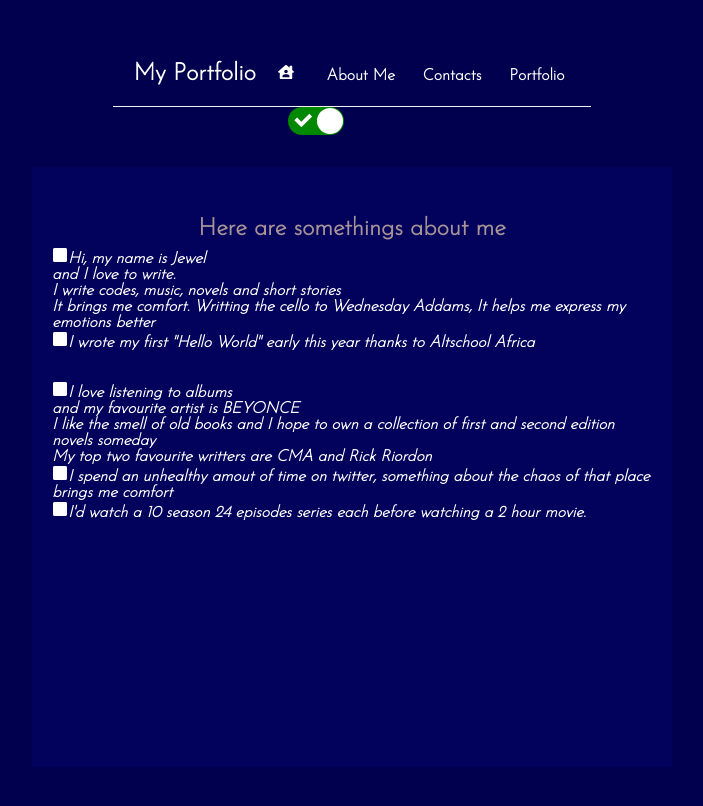
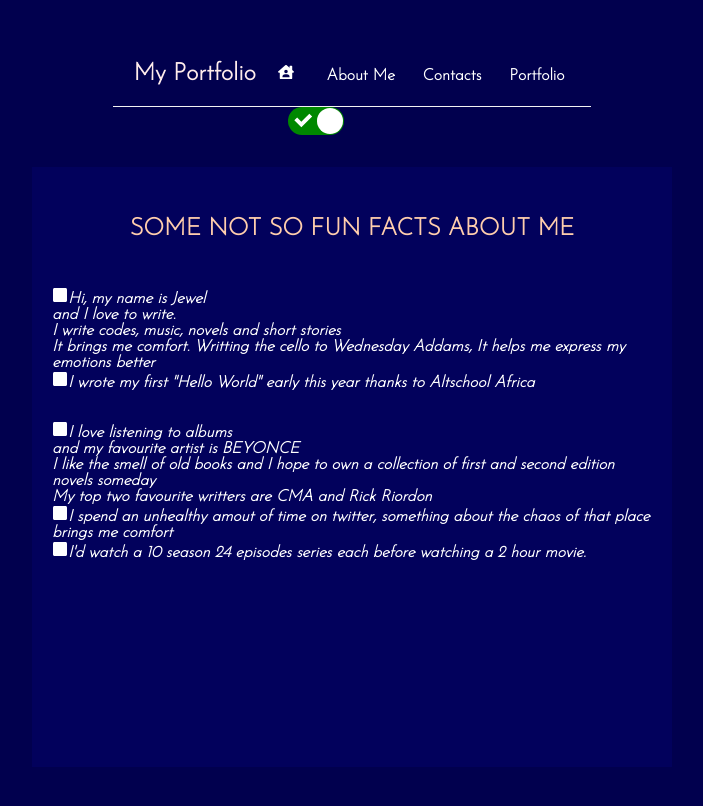
Before and after one commit to Jeweleni/My-Portfolio-, a React (Create React App) app: page /About in a window 1280 px wide. Shown: the part 136-942 px from the top of the page, without its empty margins (288-991 px from the left). Built offline with nearby package versions, Linux system fonts and the light colour scheme.

Commit message:
6th commit

```diff
--- a/src/About.js
+++ b/src/About.js
@@ -2,7 +2,7 @@ import {FaStop} from "react-icons/fa"
 const About = () => {
     return (
         <div className="about">
-            <h2>Here are somethings about me</h2>
+            <h2>SOME NOT SO FUN FACTS ABOUT ME</h2>
             <p><FaStop/><i class="fa-sharp fa-solid fa-period"></i>Hi, my name is Jewel </p>
             <p>and I love to write.</p>
             <p>I write codes, music, novels and short stories</p>
--- a/src/index.css
+++ b/src/index.css
@@ -55,7 +55,7 @@
     color: rgb(1, 12, 58);
   }
   #dark .navbar  h1{
-    color: rgb(255, 255, 255);
+    color: rgb(255, 236, 236);
   }
 
   .navbar .links {
@@ -343,13 +343,14 @@
   text-align: center;
   font-style: normal;
   font-weight: bolder;
+  margin-bottom: 40px;
 }
 
 #light .about h2{
   color: rgb(0, 9, 75);
 }
 #dark .about h2{
-  color: rgba(213, 186, 168, 0.79);
+  color: rgb(255, 206, 173);
 }
 
 .about b {
```
